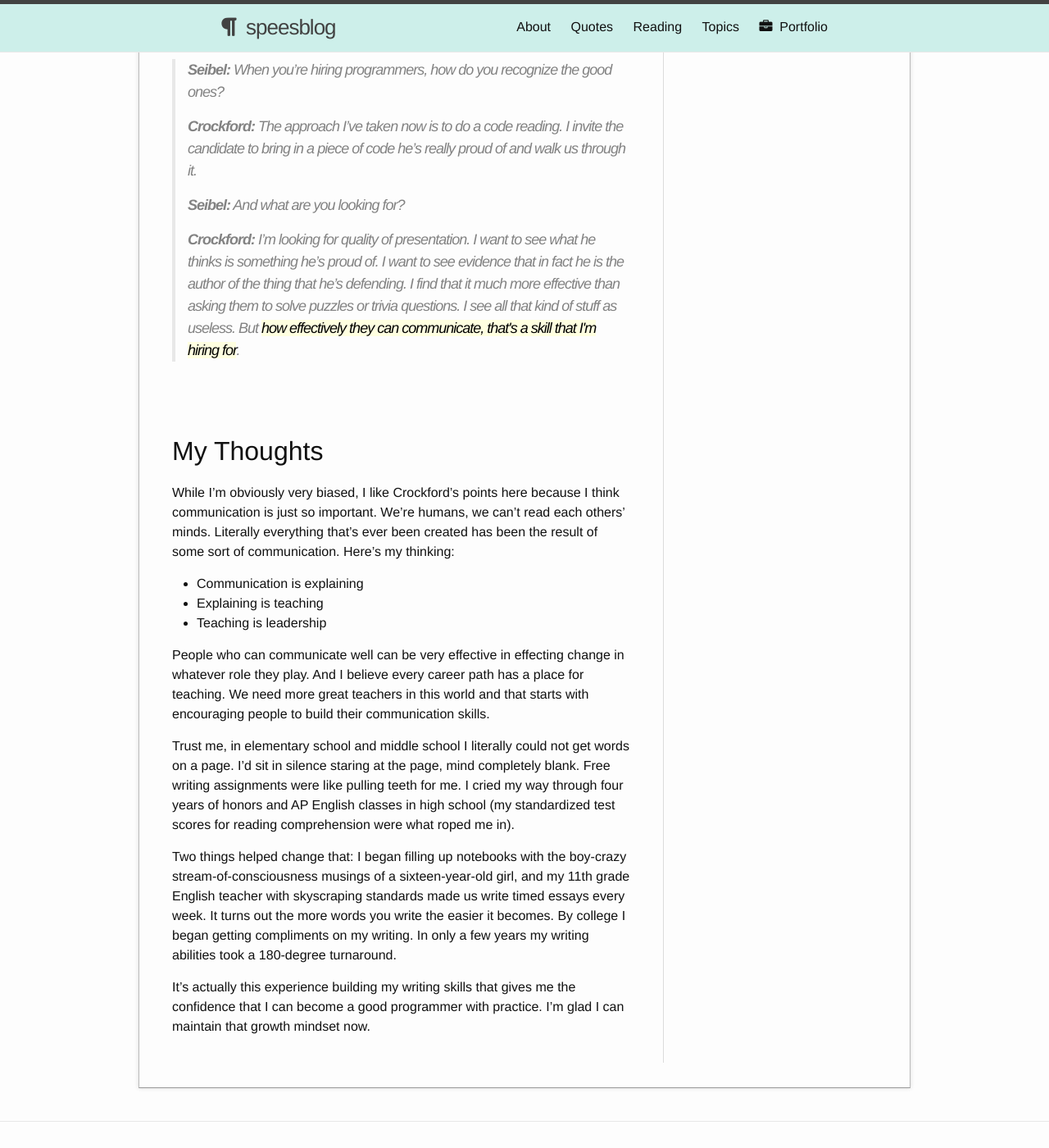
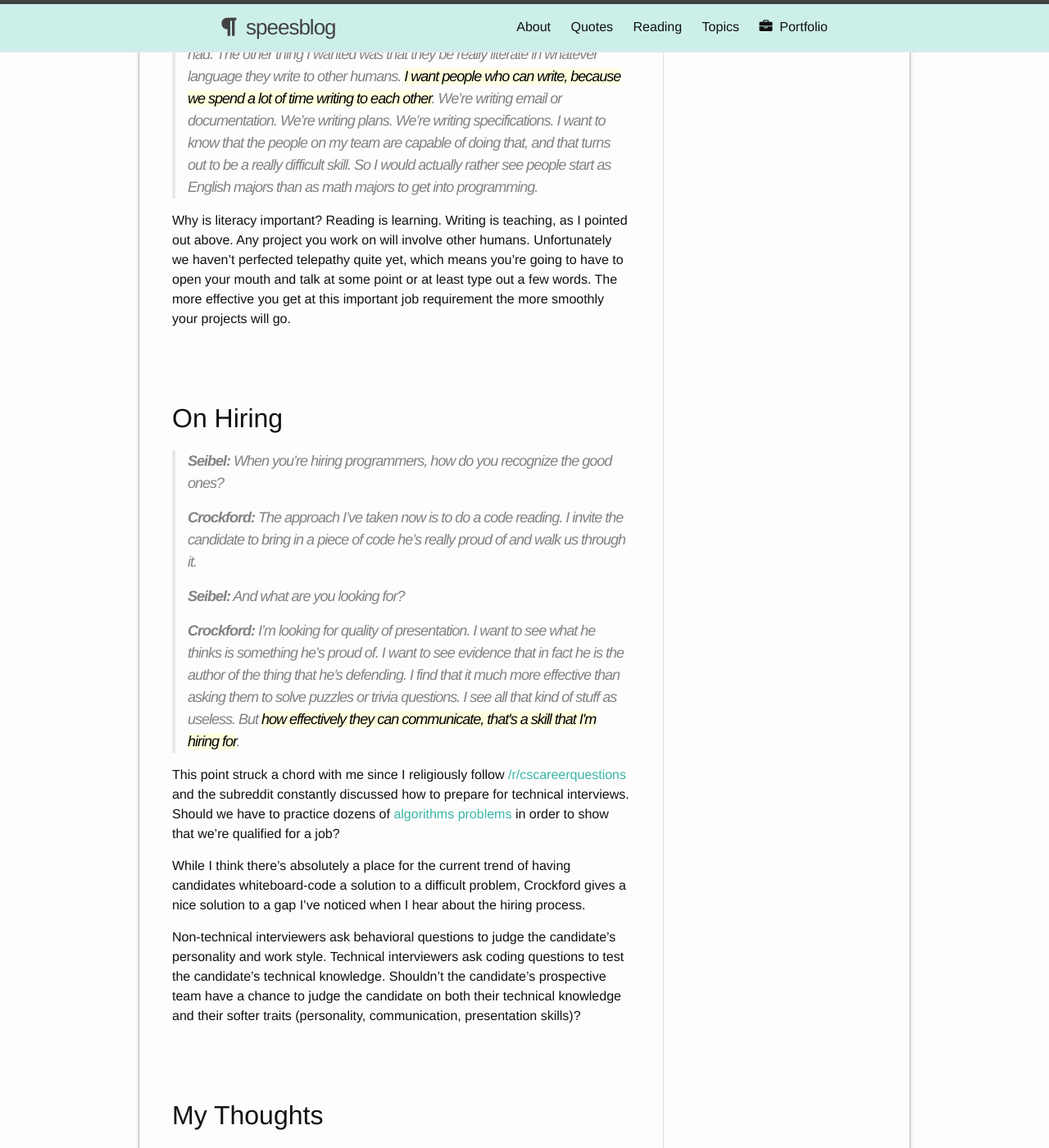
Before and after one commit to shelbyspees/speesblog, a Jekyll site: the page built from _posts/2015-04-14-douglas-crockford.md, in a window 1280 px wide and 1400 px high, scrolled down 1677 px. Shown: the whole window at 82% size. Built offline with Jekyll 4.4.1, drawn with Linux system fonts in a browser that asks for light colours; nearby versions of some CDN libraries; some of the changed text lies outside the part shown.

Commit message:
Update post

```diff
--- a/_posts/2015-04-14-douglas-crockford.md
+++ b/_posts/2015-04-14-douglas-crockford.md
@@ -35,6 +35,10 @@
 >
 > --- <cite>Joel Spolsky, <a href="http://www.joelonsoftware.com/articles/CollegeAdvice.html">"Advice for Computer Science College Students"</a></cite>
 
+It's clear that a few influential professionals think that programming is very close to writing. When people ask me about my studies, I tell them that computers are very stupid and they don't understand nuance. My job as a programmer is to break down into very specific steps what I want the computer to do, in terms that the computer will understand. Programmers are computer whisperers. We boss computers around.
+
+While that's all well and good, computers don't buy your product. People do. If you want your project to be a positive force for the people involved, you have to make it so that it's understandable by people. I'm including every layer of human that your software touches until it reaches the end user: you, your team, QA, management, sales, support, the user, you again when you go back to do maintenance.
+
 
 
 
@@ -47,6 +51,13 @@
 >
 >I mentioned I wanted to have the hiring requirement that they had to have read Knuth and I couldn't do that because I couldn't find enough people who had. The other thing I wanted was that they be really literate in whatever language they write to other humans. <mark>I want people who can write, because we spend a lot of time writing to each other</mark>. We're writing email or documentation. We're writing plans. We're writing specifications. I want to know that the people on my team are capable of doing that, and that turns out to be a really difficult skill. So I would actually rather see people start as English majors than as math majors to get into programming.
 
+Why is literacy important? Reading is learning. Writing is teaching, as I pointed out above. Any project you work on will involve other humans. Unfortunately we haven't perfected telepathy quite yet, which means you're going to have to open your mouth and talk at some point or at least type out a few words. The more effective you get at this important job requirement the more smoothly your projects will go.
+
+
+
+
+
+
 
 
 <h2 class="anchor" id="hiring">On Hiring</h2>
@@ -58,6 +69,14 @@
 >**Seibel:** And what are you looking for?
 >
 >**Crockford:** I'm looking for quality of presentation. I want to see what he thinks is something he's proud of. I want to see evidence that in fact he is the author of the thing that he's defending. I find that it much more effective than asking them to solve puzzles or trivia questions. I see all that kind of stuff as useless. But <mark>how effectively they can communicate, that's a skill that I'm hiring for</mark>.
+
+This point struck a chord with me since I religiously follow [/r/cscareerquestions](http://www.reddit.com/r/cscareerquestions) and the subreddit constantly discussed how to prepare for technical interviews. Should we have to practice dozens of [algorithms problems](http://www.careercup.com/page?pid=algorithm-interview-questions) in order to show that we're qualified for a job?
+
+While I think there's absolutely a place for the current trend of having candidates whiteboard-code a solution
+to a difficult problem, Crockford gives a nice solution to a gap I've noticed when I hear about the hiring process.
+
+Non-technical interviewers ask behavioral questions to judge the candidate's personality and work style. Technical interviewers ask coding questions to test the candidate's technical knowledge. Shouldn't the candidate's prospective team have a chance to judge the candidate on both their technical knowledge and their softer traits (personality, communication, presentation skills)?
+
 
 
 
```
